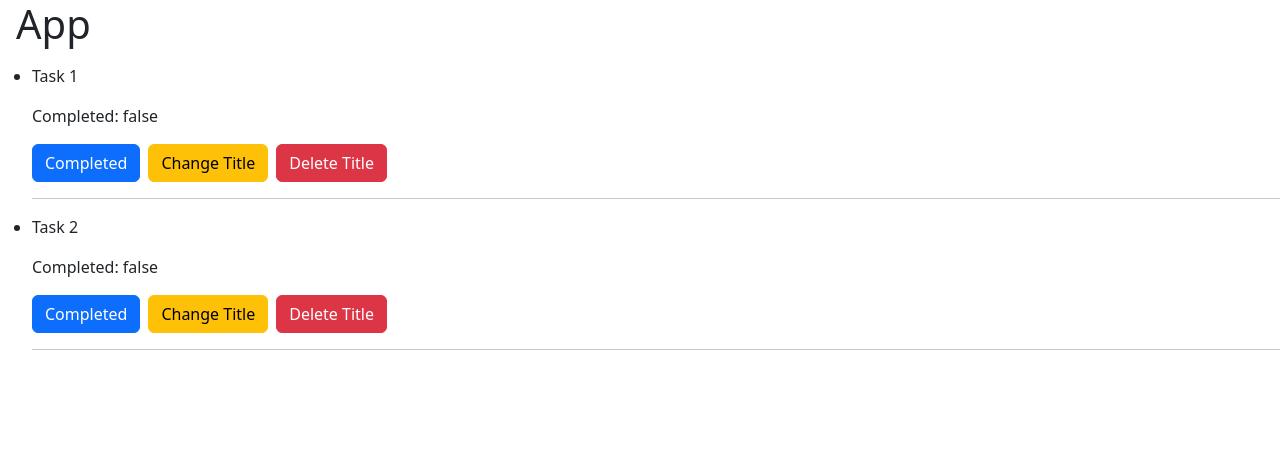
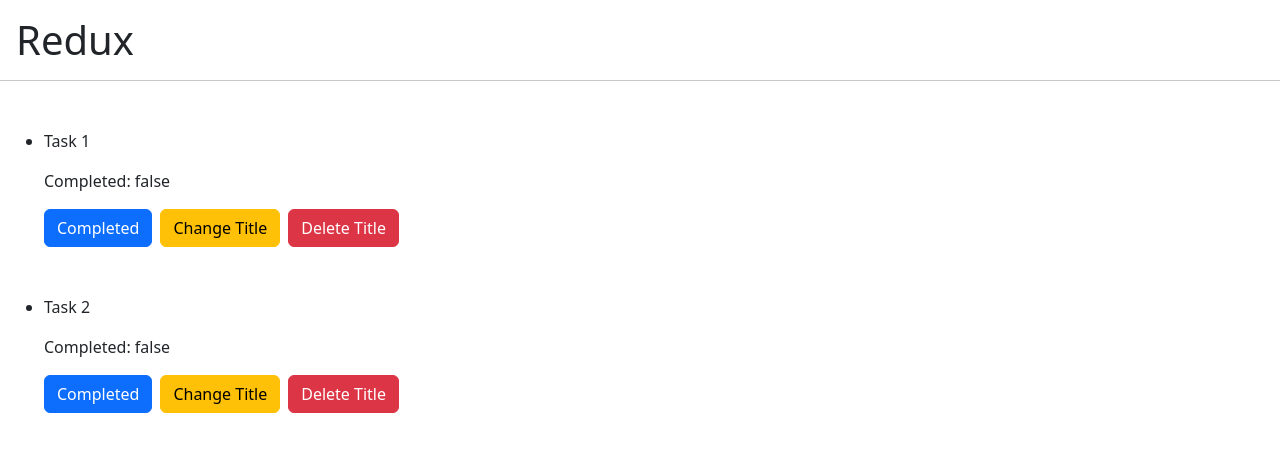
Before and after one commit to EvgenyKhodykin/Redux_Task_1, a React (Vite) app: page / in a window 1280 px wide. Shown: the top 452 px of the page. Built offline with nearby package versions, Linux system fonts and the light colour scheme.

Commit message:
ui has been updated

```diff
--- a/src/components/App.jsx
+++ b/src/components/App.jsx
@@ -24,11 +24,15 @@
 
     return (
         <>
-            <h1 className='mx-3 mb-3'>App</h1>
-
-            <ul>
+            <h1 className='mx-3 mt-3'>Redux</h1>
+            <hr />
+            <div className='container-fluid'>
+                <ul className='mt-5'>
                     {state.map(element => (
-                    <li key={element.id}>
+                        <li
+                            key={element.id}
+                            className='mb-5'
+                        >
                             <p>{element.title}</p>
                             <p>{`Completed: ${element.completed}`}</p>
                             <button
@@ -49,10 +53,10 @@
                             >
                                 Delete Title
                             </button>
-                        <hr />
                         </li>
                     ))}
                 </ul>
+            </div>
         </>
     )
 }
```
Lines whose indentation alone changed are shown as unchanged.
